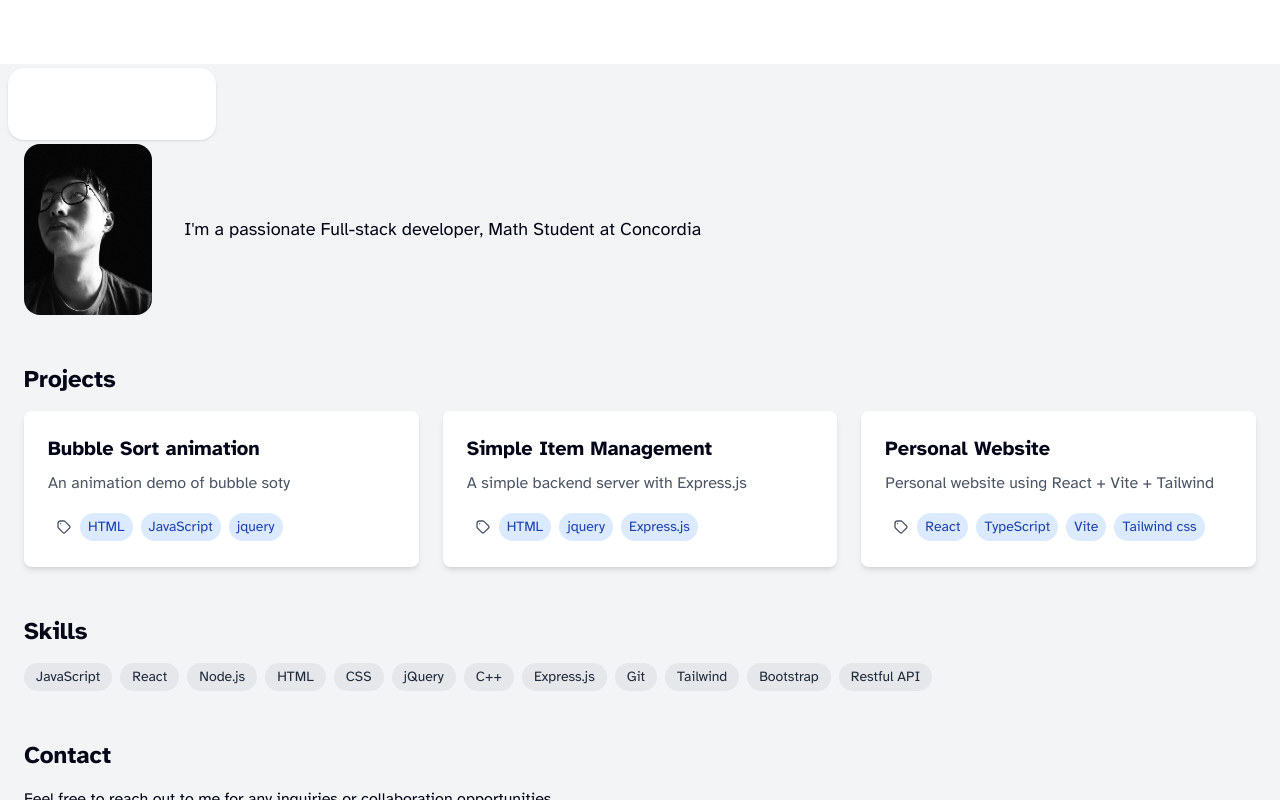
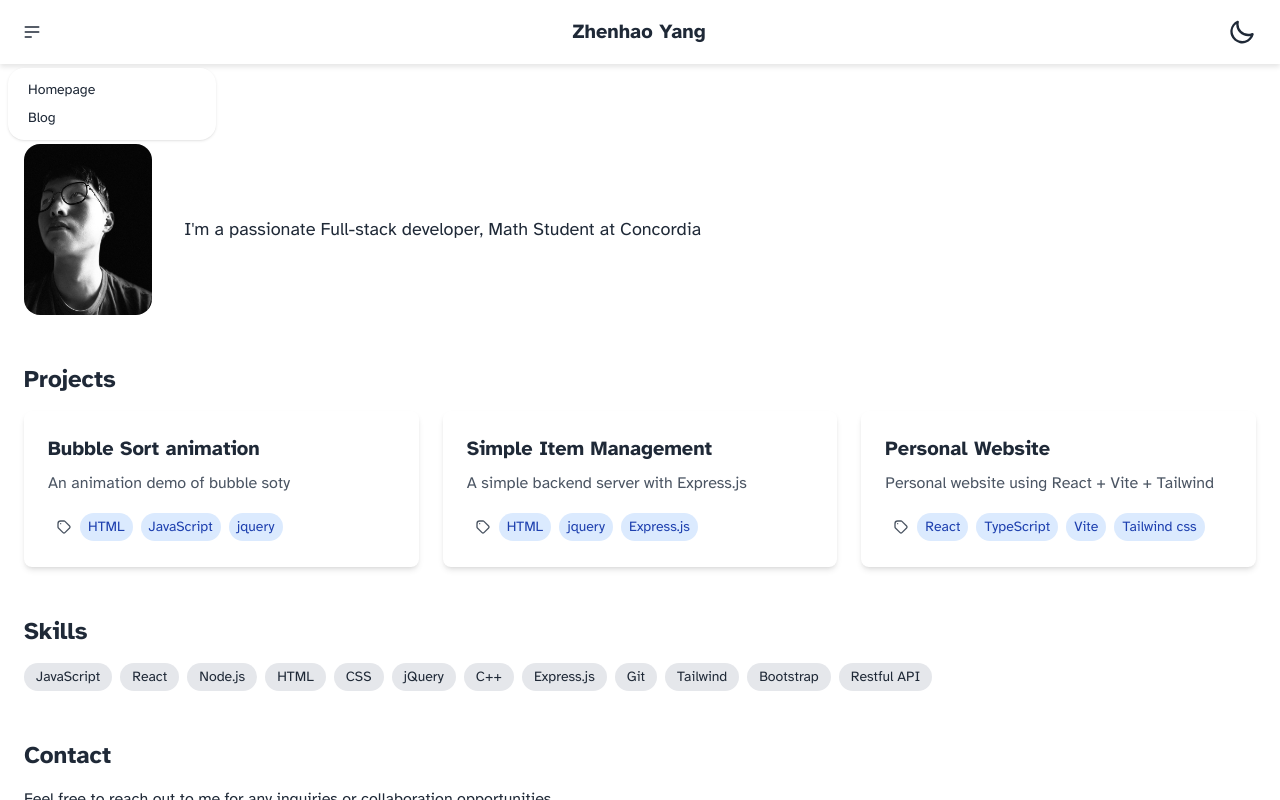
Before and after one commit to Allenyzh/portfolio, a React (Vite) app: page / in a window 1280 px wide. Both pictures are taken after a click on the button 32 px from the left and 32 px from the top of the page. Shown: the top 800 px of the page. Built offline with nearby package versions, Linux system fonts and the light colour scheme.

Commit message:
BugFix: color theme

```diff
--- a/src/App.css
+++ b/src/App.css
@@ -1,3 +1,11 @@
 @tailwind base;
 @tailwind components;
 @tailwind utilities;
+
+[data-theme="light"] .custom-box-shadow {
+  box-shadow: 0px 3px 5px rgba(0, 0, 0, 0.1);
+}
+
+[data-theme="dark"] .custom-box-shadow {
+  box-shadow: 0px 3px 5px rgba(255, 255, 255, 0.4);
+}
--- a/src/App.tsx
+++ b/src/App.tsx
@@ -2,6 +2,7 @@ import { useState } from "react";
 import Portfolio from "./pages/Portfolio";
 import Blog from "./pages/Blog";
 import BlogPost from "./pages/BlogPost";
+import Navbar from "./components/NavBar";
 import Footer from "./components/Footer";
 
 import "./App.css";
@@ -16,79 +17,12 @@ function App() {
 
   return (
     <>
-      <div className="flex flex-col min-h-screen bg-gray-100 text-slate-950">
-        <div className="navbar bg-base-100 sticky top-0 z-10 text-white">
-          <div className="navbar-start">
-            <div className="dropdown">
-              <div
-                tabIndex={0}
-                role="button"
-                className="btn btn-ghost btn-circle"
-              >
-                <svg
-                  xmlns="http://www.w3.org/2000/svg"
-                  className="h-5 w-5"
-                  fill="none"
-                  viewBox="0 0 24 24"
-                  stroke="currentColor"
-                >
-                  <path
-                    strokeLinecap="round"
-                    strokeLinejoin="round"
-                    strokeWidth="2"
-                    d="M4 6h16M4 12h16M4 18h7"
-                  />
-                </svg>
-              </div>
-              <ul
-                tabIndex={0}
-                className="menu menu-sm dropdown-content bg-base-100 rounded-box z-[1] mt-3 w-52 p-2 shadow"
-              >
-                <li>
-                  <a
-                    onClick={() => setCurrentPage("portfolio")}
-                    className="hover:text-blue-200"
-                  >
-                    Homepage
-                  </a>
-                </li>
-                <li>
-                  <a
-                    onClick={() => {
-                      setCurrentPage("blog");
-                      setCurrentBlogPostId(null);
-                    }}
-                    className="hover:text-blue-200"
-                  >
-                    Blog
-                  </a>
-                </li>
-              </ul>
-            </div>
-          </div>
-          <div className="navbar-center">
-            <a className="btn btn-ghost text-xl">Zhenhao Yang</a>
-          </div>
-          <div className="navbar-end">
-            <button className="btn btn-ghost btn-circle">
-              <svg
-                xmlns="http://www.w3.org/2000/svg"
-                className="h-5 w-5"
-                fill="none"
-                viewBox="0 0 24 24"
-                stroke="currentColor"
-              >
-                <path
-                  strokeLinecap="round"
-                  strokeLinejoin="round"
-                  strokeWidth="2"
-                  d="M21 21l-6-6m2-5a7 7 0 11-14 0 7 7 0 0114 0z"
-                />
-              </svg>
-            </button>
-          </div>
-        </div>
+      <div className="flex flex-col min-h-screen ">
 
+        <Navbar
+          setCurrentPage={setCurrentPage}
+          setCurrentBlogPostId={setCurrentBlogPostId}
+        />
         <main className="flex-1">
           {currentPage === "portfolio" && <Portfolio />}
           {currentPage === "blog" &&
--- /dev/null
+++ b/src/components/ColorThemeSwap.tsx
@@ -0,0 +1,47 @@
+import { useEffect, useState } from "react";
+
+export default function ColorThemeSwap() {
+  const [theme, setTheme] = useState(
+    () => localStorage.getItem("theme") || "light"
+  );
+
+  useEffect(() => {
+    document.documentElement.setAttribute("data-theme", theme);
+    localStorage.setItem("theme", theme);
+  }, [theme]);
+
+  const toggleTheme = () => {
+    setTheme((prev) => (prev === "light" ? "dark" : "light"));
+  };
+
+  return (
+    <label className="swap swap-rotate">
+      {/* this hidden checkbox controls the state */}
+      <input
+        type="checkbox"
+        className="theme-controller"
+        value="light"
+        onChange={toggleTheme}
+        checked={theme === "light"}
+      />
+
+      {/* sun icon */}
+      <svg
+        className="swap-off h-7 w-7 fill-current"
+        xmlns="http://www.w3.org/2000/svg"
+        viewBox="0 0 24 24"
+      >
+        <path d="M5.64,17l-.71.71a1,1,0,0,0,0,1.41,1,1,0,0,0,1.41,0l.71-.71A1,1,0,0,0,5.64,17ZM5,12a1,1,0,0,0-1-1H3a1,1,0,0,0,0,2H4A1,1,0,0,0,5,12Zm7-7a1,1,0,0,0,1-1V3a1,1,0,0,0-2,0V4A1,1,0,0,0,12,5ZM5.64,7.05a1,1,0,0,0,.7.29,1,1,0,0,0,.71-.29,1,1,0,0,0,0-1.41l-.71-.71A1,1,0,0,0,4.93,6.34Zm12,.29a1,1,0,0,0,.7-.29l.71-.71a1,1,0,1,0-1.41-1.41L17,5.64a1,1,0,0,0,0,1.41A1,1,0,0,0,17.66,7.34ZM21,11H20a1,1,0,0,0,0,2h1a1,1,0,0,0,0-2Zm-9,8a1,1,0,0,0-1,1v1a1,1,0,0,0,2,0V20A1,1,0,0,0,12,19ZM18.36,17A1,1,0,0,0,17,18.36l.71.71a1,1,0,0,0,1.41,0,1,1,0,0,0,0-1.41ZM12,6.5A5.5,5.5,0,1,0,17.5,12,5.51,5.51,0,0,0,12,6.5Zm0,9A3.5,3.5,0,1,1,15.5,12,3.5,3.5,0,0,1,12,15.5Z" />
+      </svg>
+
+      {/* moon icon */}
+      <svg
+        className="swap-on h-7 w-7 fill-current"
+        xmlns="http://www.w3.org/2000/svg"
+        viewBox="0 0 24 24"
+      >
+        <path d="M21.64,13a1,1,0,0,0-1.05-.14,8.05,8.05,0,0,1-3.37.73A8.15,8.15,0,0,1,9.08,5.49a8.59,8.59,0,0,1,.25-2A1,1,0,0,0,8,2.36,10.14,10.14,0,1,0,22,14.05,1,1,0,0,0,21.64,13Zm-9.5,6.69A8.14,8.14,0,0,1,7.08,5.22v.27A10.15,10.15,0,0,0,17.22,15.63a9.79,9.79,0,0,0,2.1-.22A8.11,8.11,0,0,1,12.14,19.73Z" />
+      </svg>
+    </label>
+  );
+}
--- /dev/null
+++ b/src/components/NavBar.tsx
@@ -0,0 +1,66 @@
+import ColorThemeSwap from "./ColorThemeSwap";
+
+interface NavbarProps {
+  setCurrentPage: React.Dispatch<React.SetStateAction<"portfolio" | "blog">>;
+  setCurrentBlogPostId: React.Dispatch<React.SetStateAction<number | null>>;
+}
+
+export default function NavBar({
+  setCurrentPage,
+  setCurrentBlogPostId,
+}: NavbarProps) {
+  return (
+    <div className="navbar bg-base-100 sticky top-0 z-10 custom-box-shadow">
+      <div className="navbar-start">
+        <div className="dropdown">
+          <div tabIndex={0} role="button" className="btn btn-ghost btn-circle">
+            <svg
+              xmlns="http://www.w3.org/2000/svg"
+              className="h-5 w-5"
+              fill="none"
+              viewBox="0 0 24 24"
+              stroke="currentColor"
+            >
+              <path
+                strokeLinecap="round"
+                strokeLinejoin="round"
+                strokeWidth="2"
+                d="M4 6h16M4 12h16M4 18h7"
+              />
+            </svg>
+          </div>
+          <ul
+            tabIndex={0}
+            className="menu menu-sm dropdown-content bg-base-100 rounded-box z-[1] mt-3 w-52 p-2 shadow"
+          >
+            <li>
+              <a
+                onClick={() => setCurrentPage("portfolio")}
+                className="hover:text-blue-200"
+              >
+                Homepage
+              </a>
+            </li>
+            <li>
+              <a
+                onClick={() => {
+                  setCurrentPage("blog");
+                  setCurrentBlogPostId(null);
+                }}
+                className="hover:text-blue-200"
+              >
+                Blog
+              </a>
+            </li>
+          </ul>
+        </div>
+      </div>
+      <div className="navbar-center">
+        <a className="btn btn-ghost text-xl">Zhenhao Yang</a>
+      </div>
+      <div className="navbar-end pr-4">
+        <ColorThemeSwap />
+      </div>
+    </div>
+  );
+}
--- a/tailwind.config.js
+++ b/tailwind.config.js
@@ -14,4 +14,7 @@ export default {
     },
   },
   plugins: [require("daisyui")],
+  daisyui: {
+    themes: ["light", "dark"],
+  },
 };
```
